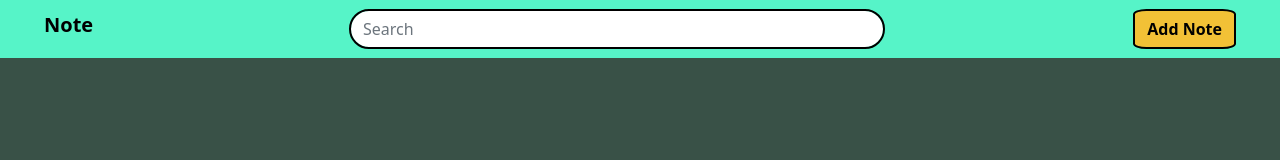
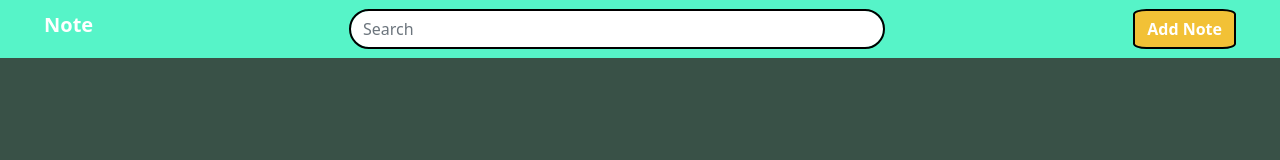
Before and after one commit to haider1210/Iqra, a plain HTML site: page index.html in a window 1280 px wide. Drawn offline with nearby package versions, Linux system fonts and the light colour scheme.

Commit message:
Update style.css

```diff
--- a/style.css
+++ b/style.css
@@ -6,7 +6,8 @@ body{
 }
 
 .navbar-brand{
-    color: black;
+    color: white;
+     font-weight: bold;
 }
 
 .navbar{
@@ -33,12 +34,9 @@ body{
 
 
 }
-.navbar-brand{
-    color: black;
-    font-weight: bold;
-}
+
 #navAddNote{
-  color:black;
+  color:white;
     border-radius:13%;
     background:#f2c136;
     overflow:hidden;
```
